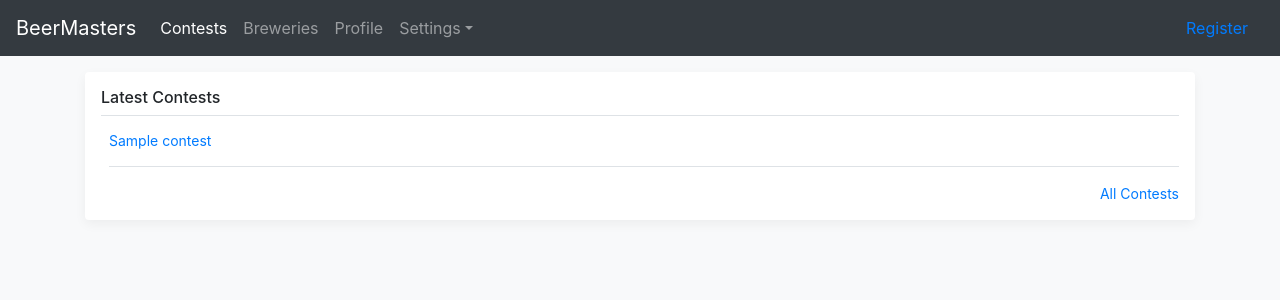
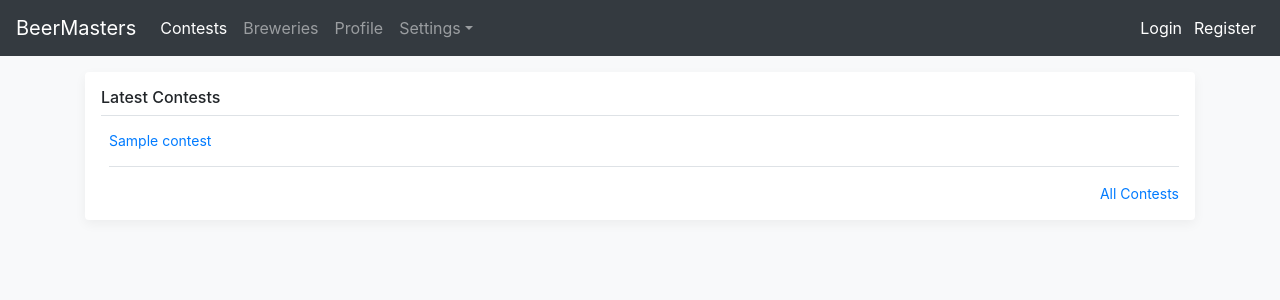
Before and after one commit to SotolitoLabs/beermasters, a Django app: page /competitions/ in a window 1280 px wide. Shown: the top 300 px of the page. Run offline with Django 3.2, Linux system fonts and the light colour scheme; tables that the repository leaves empty hold one stand-in row (values such as "Sample post"); some libraries are stand-ins or nearby versions.

Commit message:
Fix login section for base template

```diff
--- a/src/competitions/templates/base.html
+++ b/src/competitions/templates/base.html
@@ -10,7 +10,6 @@
         {% bootstrap_css %}
         {% load static %}
         <link rel="stylesheet" href="{% static 'css/offcanvas.css' %}" />
-        <script src="{% static 'js/offcanvas.js' %}"></script>
     </head>
     <body class="bg-light">
 		{% load i18n %}
@@ -40,11 +39,11 @@
             			</div>
           			</li>
         		</ul>
-        		<div class="my-2 my-lg-0">
-          		{% if contest and request.user %}
-					<a class="nav-link" href="#">{{ request.user }}</a>
+        		<div class="my-2 my-lg-0 navbar-nav">
+          		{% if user.is_authenticated %}
+					<a class="nav-item active nav-link pr-1" href="#">{{ request.user }}</a> <a class="nav-item active nav-link" href="{% url 'logout' %}">{% trans 'Logout' %}</a>
 				{% else %}
-					<a class="nav-link" href="#">{% trans 'Register' %}</a>
+					 <a class="nav-item active nav-link pr-1" href="{% url 'login' %}">{% trans 'Login' %}</a> <a class="nav-item active nav-link" href="#">{% trans 'Register' %}</a>
 				{% endif %}
         		</div>
       		</div>
@@ -59,5 +58,6 @@
 		</main>
 		<!-- /Main Content -->
         {% bootstrap_javascript jquery='full' %}
+        <script src="{% static 'js/offcanvas.js' %}"></script>
     </body>
 </html>
```
